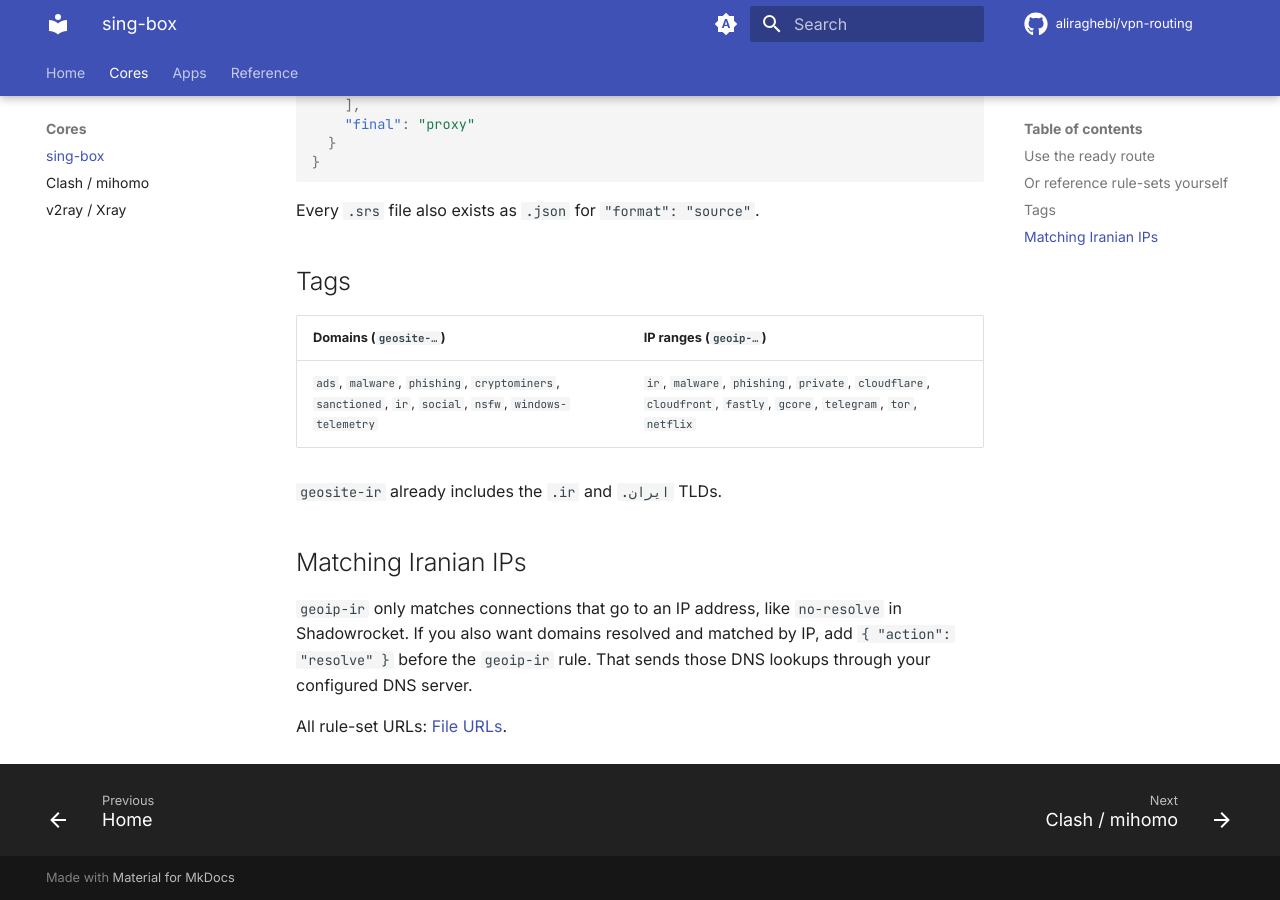
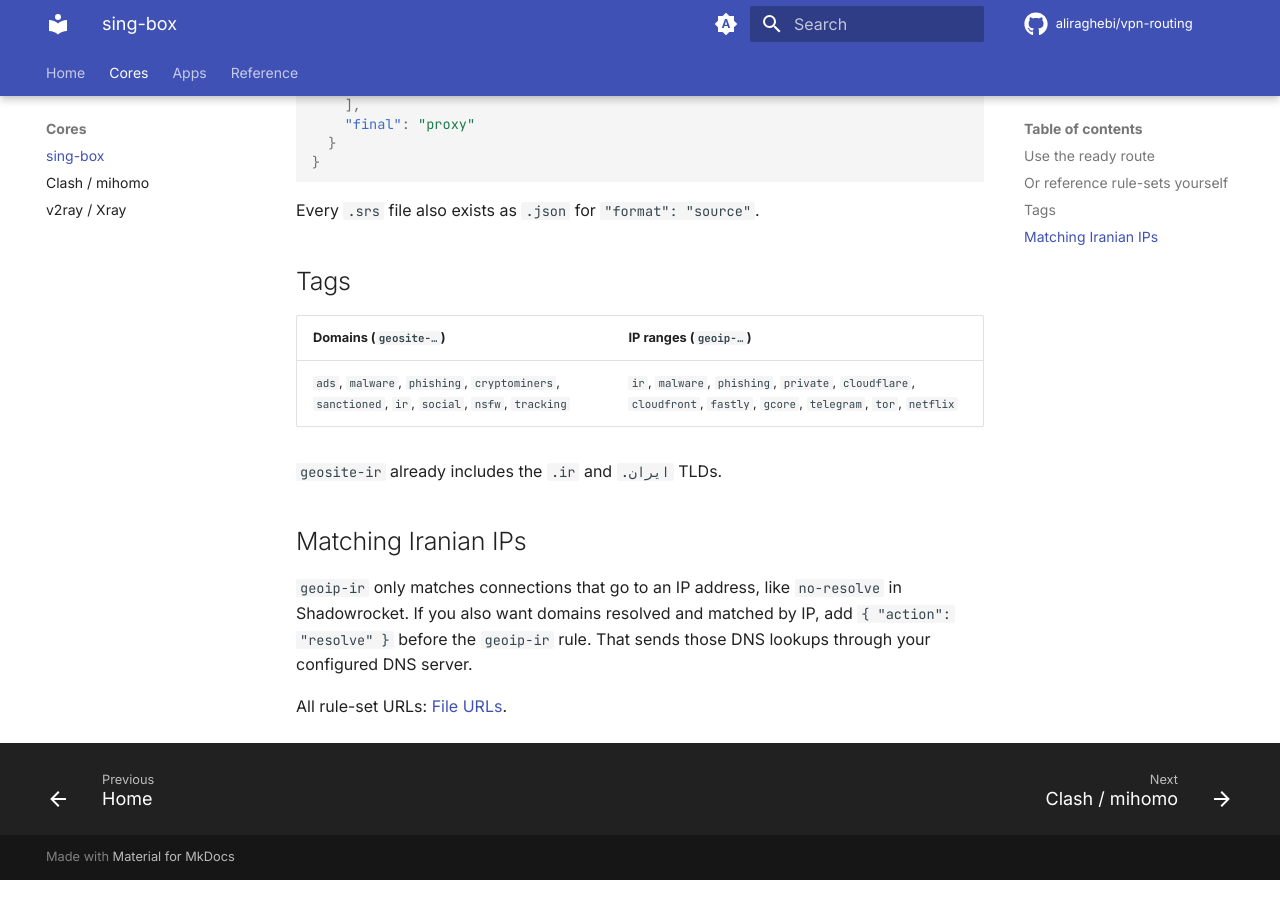
Before and after one commit to aliraghebi/routing-rules, an MkDocs documentation site: the page built from docs/sing-box.md, in a window 1280 px wide and 900 px high, scrolled down 1001 px. Built offline with MkDocs 1.6.1 and Material for MkDocs 9.7.7, drawn with Linux system fonts in a browser that asks for light colours; comment, search, counter and statistics services are not loaded.

Commit message:
refactor(sources): rename the windows-telemetry category to tracking
A general name leaves room for other telemetry and tracking sources beyond
WindowsSpyBlocker.

```diff
--- a/docs/sing-box.md
+++ b/docs/sing-box.md
@@ -51,7 +51,7 @@ Every `.srs` file also exists as `.json` for `"format": "source"`.
 
 | Domains (`geosite-…`) | IP ranges (`geoip-…`) |
 |------------------------|------------------------|
-| `ads`, `malware`, `phishing`, `cryptominers`, `sanctioned`, `ir`, `social`, `nsfw`, `windows-telemetry` | `ir`, `malware`, `phishing`, `private`, `cloudflare`, `cloudfront`, `fastly`, `gcore`, `telegram`, `tor`, `netflix` |
+| `ads`, `malware`, `phishing`, `cryptominers`, `sanctioned`, `ir`, `social`, `nsfw`, `tracking` | `ir`, `malware`, `phishing`, `private`, `cloudflare`, `cloudfront`, `fastly`, `gcore`, `telegram`, `tor`, `netflix` |
 
 `geosite-ir` already includes the `.ir` and `.ایران` TLDs.
 
--- a/sources.yaml
+++ b/sources.yaml
@@ -34,7 +34,7 @@ categories:
   # Optional lists: built and published, not referenced by shadowrocket.conf.
   - {name: social,       action: none,   enabled: true}
   - {name: nsfw,         action: none,   enabled: true}
-  - {name: windows-telemetry, action: none, enabled: true}
+  - {name: tracking,     action: none,   enabled: true}
   - {name: cloudflare,   action: none,   enabled: true}
   - {name: cloudfront,   action: none,   enabled: true}
   - {name: fastly,       action: none,   enabled: true}
@@ -274,12 +274,12 @@ sources:
     enabled: true
     license: MIT (v2fly/domain-list-community)
 
-  # ---------- Windows telemetry (optional) ----------
+  # ---------- Tracking and telemetry (optional) ----------
   - name: windowsspyblocker-spy
     url: https://raw.githubusercontent.com/crazy-max/WindowsSpyBlocker/master/data/hosts/spy.txt
     format: hosts
     match: exact
-    category: windows-telemetry
+    category: tracking
     enabled: true
     license: MIT (crazy-max/WindowsSpyBlocker)
     # Only the "spy" list: "update" and "extra" block Windows Update and other functionality.
```
Also changed, not shown: docs/index.md (+1 -1 lines), docs/v2ray.md (+1 -1 lines).
